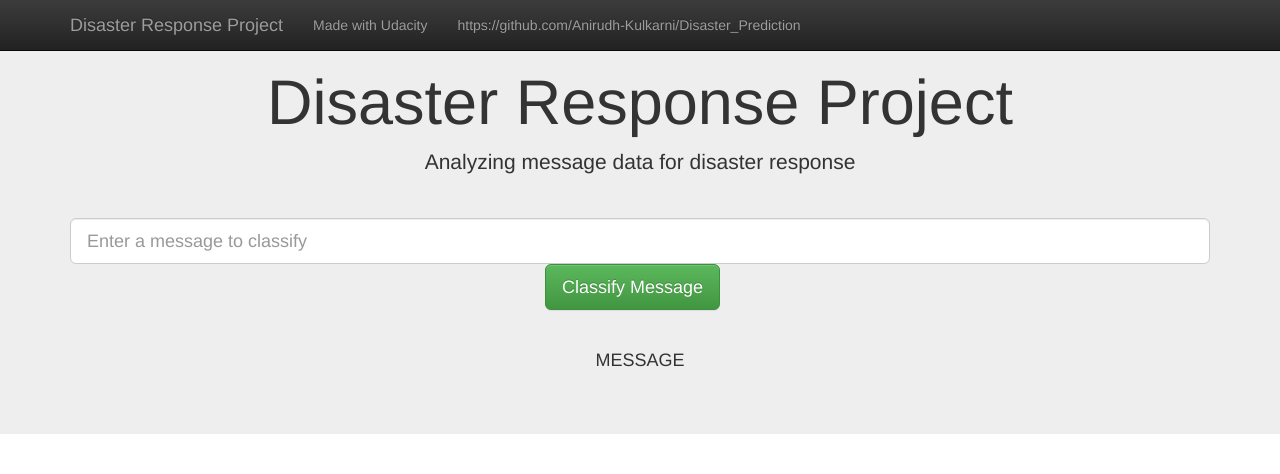
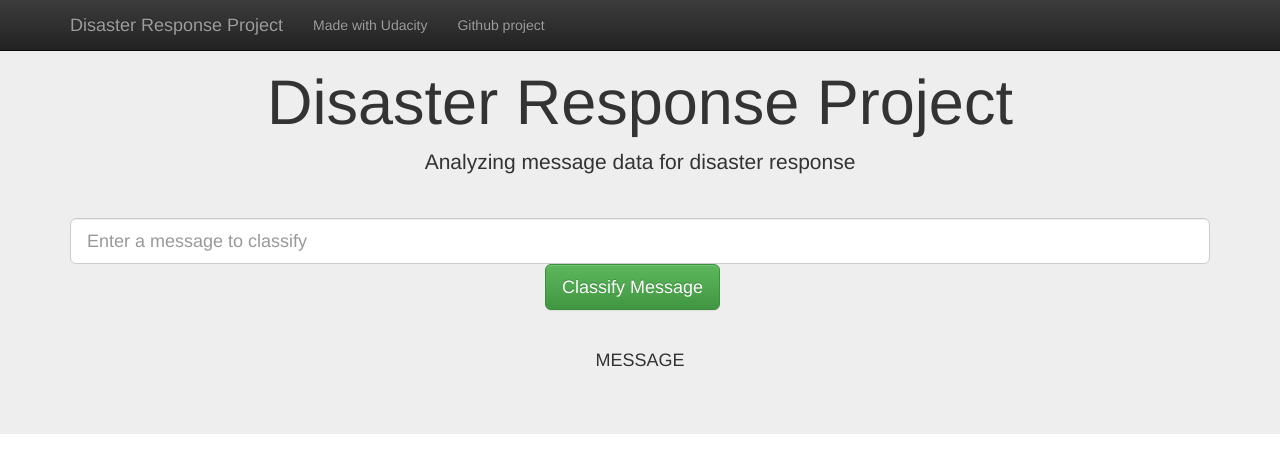
Before and after one commit to Anirudh-Kulkarni/Disaster_Prediction, a Flask app: template app/templates/go.html in a window 1280 px wide. Shown: the top 474 px of the page. Run offline with Flask 2, Linux system fonts and the light colour scheme; the template is opened without the code that fills it, so the values that code supplies are empty; parts of the project's set-up code (start-up, migrations or seed data) failed here and were passed over; some libraries are stand-ins or nearby versions.

Commit message:
Updated master.html to include the correct github link

```diff
--- a/app/templates/master.html
+++ b/app/templates/master.html
@@ -23,7 +23,7 @@
         <div id="navbar" class="collapse navbar-collapse">
             <ul class="nav navbar-nav">
                 <li><a href="https://www.udacity.com/">Made with Udacity</a></li>
-                <li><a href="https://github.com/">https://github.com/Anirudh-Kulkarni/Disaster_Prediction</a></li>
+                <li><a href="https://github.com/Anirudh-Kulkarni/Disaster_Prediction">Github project</a></li>
             </ul>
         </div>
     </div>
```
